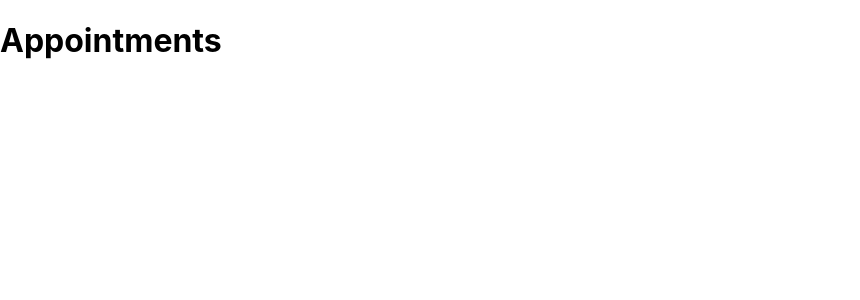
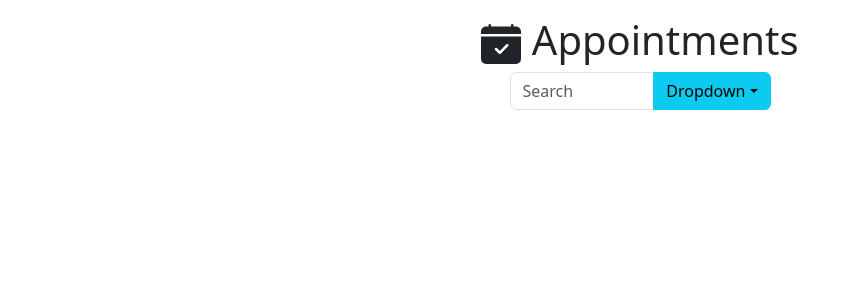
Before and after one commit to SepehrNorouzi7/Appointments, a JavaScript app: page / in a window 1280 px wide. Shown: the top 300 px of the page, without its empty margins (0-860 px from the left). Built offline with nearby package versions, Linux system fonts and the light colour scheme; the HTML template or start-up script is replaced by a standard one.

Commit message:
Add some components
Some components like search and drop down button have been added.

```diff
--- a/package.json
+++ b/package.json
@@ -6,8 +6,11 @@
     "@testing-library/jest-dom": "^5.17.0",
     "@testing-library/react": "^13.4.0",
     "@testing-library/user-event": "^13.5.0",
+    "bootstrap": "^5.3.3",
     "react": "^18.3.1",
+    "react-bootstrap": "^2.10.4",
     "react-dom": "^18.3.1",
+    "react-icons": "^5.2.1",
     "react-scripts": "5.0.1",
     "web-vitals": "^2.1.4"
   },
--- a/src/App.js
+++ b/src/App.js
@@ -1,7 +1,23 @@
+import 'bootstrap/dist/css/bootstrap.min.css';
+import { BsCalendarCheckFill } from "react-icons/bs";
+import { Col, Container, Row } from "react-bootstrap";
+import Search from "./components/Search.js";
+
 function App() {
   return (
     <div className="App">
-      <h1>Appointments</h1>
+      <Container>
+        <Row>
+          <Col>
+            <h1 className="text-center fw-light mt-3"><BsCalendarCheckFill /> Appointments</h1>
+          </Col>
+        </Row>
+        <Row className='justify-content-center'>
+          <Col md={3}>
+            <Search />
+          </Col>
+        </Row>
+      </Container>
     </div>
   );
 }
--- /dev/null
+++ b/src/components/Search.js
@@ -0,0 +1,31 @@
+import { FormControl, InputGroup, Dropdown, DropdownButton } from "react-bootstrap"
+
+const DropDown = () => {
+    return (
+        <>
+            <DropdownButton
+                variant="info"
+                title="Dropdown"
+                >
+                <Dropdown.Item href="#">Action</Dropdown.Item>
+                <Dropdown.Item href="#">Another action</Dropdown.Item>
+                <Dropdown.Item href="#">Something else here</Dropdown.Item>
+                <Dropdown.Divider />
+                <Dropdown.Item href="#">Separated link</Dropdown.Item>
+            </DropdownButton>
+        </>
+    )
+}
+
+const Search = () => {
+    return (
+        <>
+            <InputGroup className="mb-3">
+                <FormControl placeholder="Search" />
+                <DropDown />
+            </InputGroup>
+        </>
+    )
+}
+
+export default Search;
```
Also changed, not shown: 1 other file (tests, documents, lock files or other folders).
